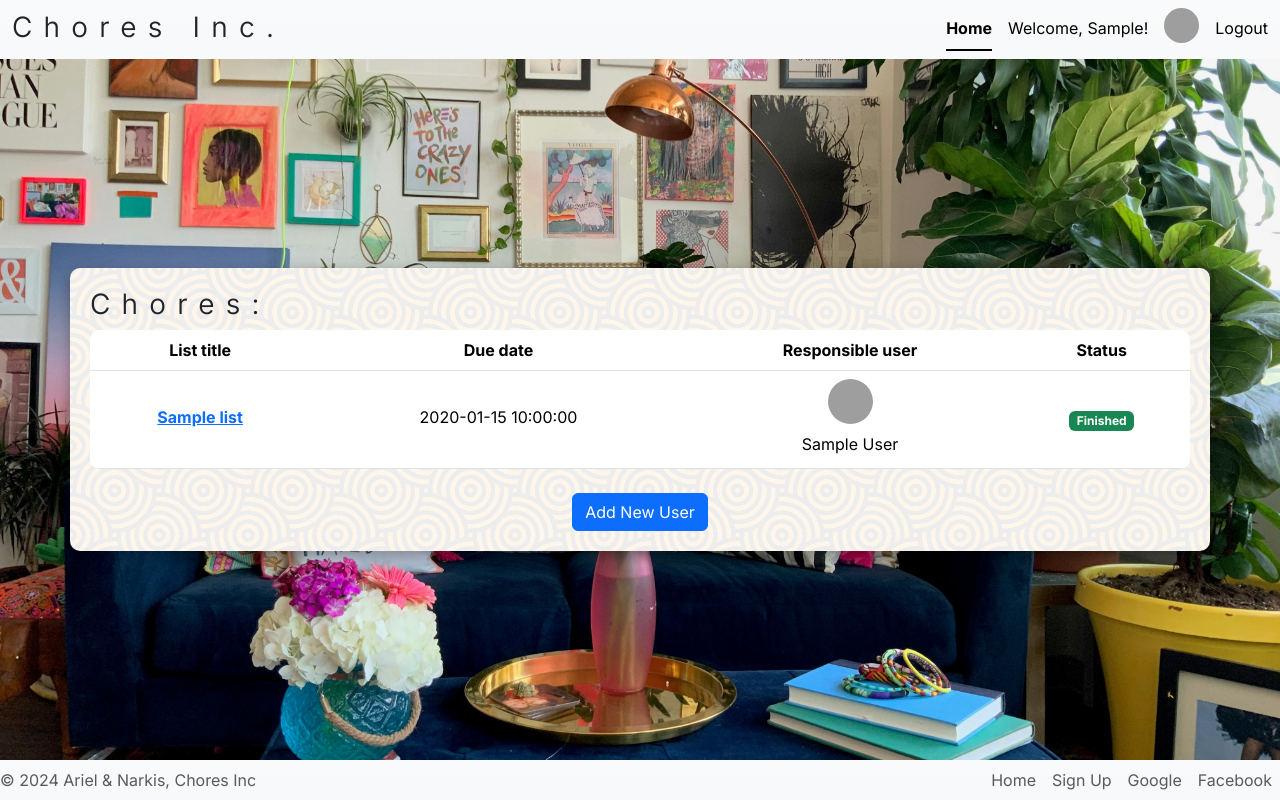
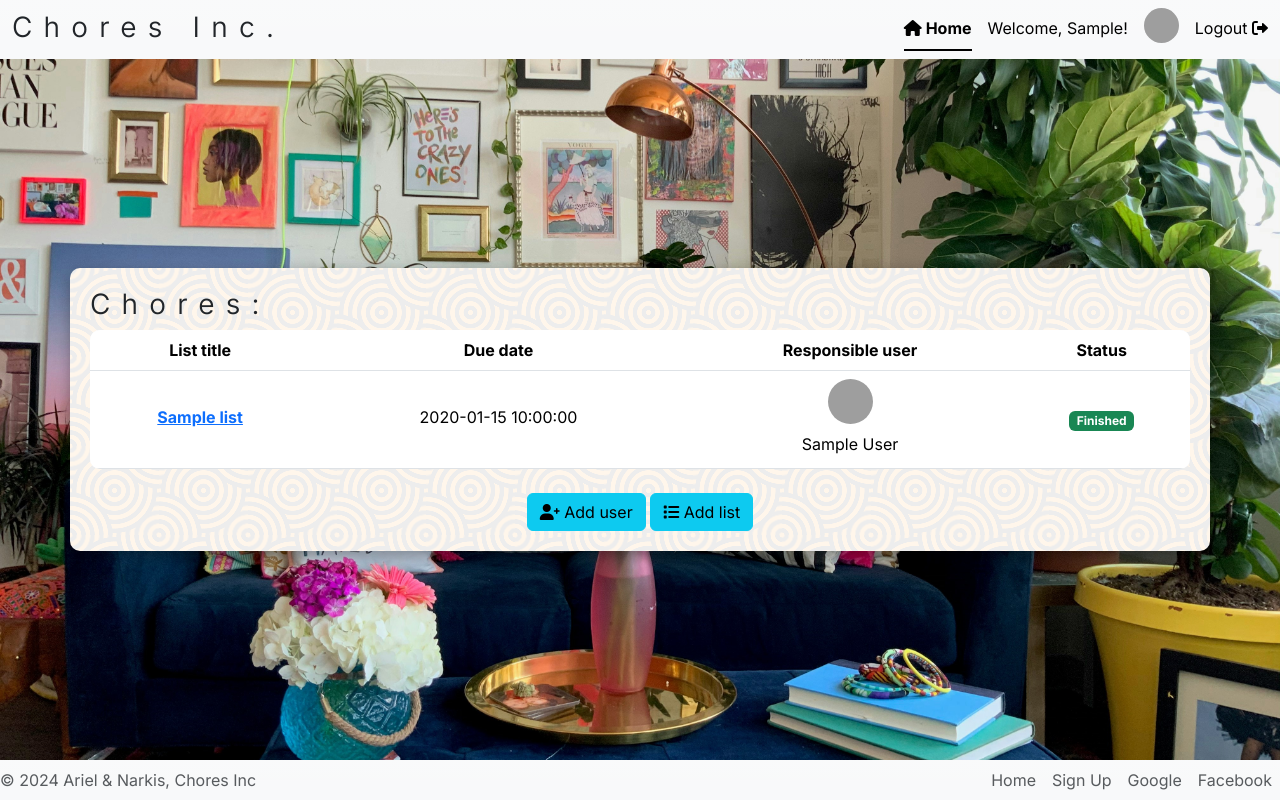
Before and after one commit to ArielBubis/Home_Chores_Website, a PHP site: page / in a window 1280 px wide. Run offline with PHP 8.4, Linux system fonts and the light colour scheme; the visitor is signed in with stand-in values (Sample User, id 1); tables that the repository leaves empty or names only in its code hold one stand-in row (values such as "Sample post"); some libraries are stand-ins or nearby versions; grey boxes are pictures that could not be loaded.

Commit message:
add icons, fix buttons in modals, add new modal for add users

```diff
--- a/API/db.php
+++ b/API/db.php
@@ -4,7 +4,7 @@
     $servername = "localhost";
     $username = "root";
     $password = "";
-    $dbName = "hw2_205735749_208019729";
+    $dbName = "hw3_205735749_208019729";
 
     $conn = new mysqli($servername,$username,$password,$dbName);
 
--- a/API/install.php
+++ b/API/install.php
@@ -12,7 +12,7 @@ if ($conn->connect_error) {
 }
 
 // Create database
-$dbName = "hw2_205735749_208019729";
+$dbName = "hw3_205735749_208019729";
 $sql = "CREATE DATABASE IF NOT EXISTS $dbName";
 if ($conn->query($sql)) {
     echo "Database created successfully <br>";
--- a/components/header.php
+++ b/components/header.php
@@ -1,8 +1,7 @@
 <?php
 session_start();
 $current_page = basename($_SERVER['PHP_SELF']); // Save current page
-require "API/db.php";
-
+require_once('API/db.php');
 ?>
 
 <!DOCTYPE html>
@@ -18,6 +17,7 @@ require "API/db.php";
     <link href="https://fonts.googleapis.com/css2?family=Inter:wght@100..900&display=swap" rel="stylesheet">
     <link rel="stylesheet" type="text/css" href="style/style.css">
     <link rel="stylesheet" href="https://cdn.jsdelivr.net/npm/bootstrap-icons@1.3.0/font/bootstrap-icons.css">
+    <link rel="stylesheet" href="https://cdnjs.cloudflare.com/ajax/libs/font-awesome/6.0.0-beta3/css/all.min.css">
 </head>
 
 <body>
@@ -26,7 +26,9 @@ require "API/db.php";
             <div class="container-fluid">
                 <h3 class="company_title mb-1"><a class="nav-link" href="index.php">Chores Inc.</a></h3>
                 <div class="nav nav-underline">
-                    <a id="homepage" class="nav-link text-black <?php echo ($current_page == 'index.php') ? 'active' : ''; ?>" href="index.php">Home</a>
+                    <a id="homepage" class="nav-link text-black <?php echo ($current_page == 'index.php') ? 'active' : ''; ?>" href="index.php">
+                    <i class="fa-solid fa-house"></i> Home
+                    </a>
                     <?php if (isset($_SESSION['userLoggedIn']) || ((isset($_COOKIE['email'])) && (isset($_COOKIE['password'])))) : ?>
                         <?php
                         // Check if the user is logged in using cookies and set the session variables
@@ -45,7 +47,9 @@ require "API/db.php";
                         ?>
                         <span class="navbar-text text-black">Welcome, <?= htmlspecialchars($row['first_name']) ?>!</span>
                         <img src="https://api.dicebear.com/9.x/bottts/svg?baseColor=<?= ($row['avatar_color']) ?>&seed= <?= rand() ?>" alt="" style="width: 35px; height: 35px" class="img-fluid rounded-circle mb-2 d-none d-sm-block" />
-                        <a id="logoutNav" class="nav-link text-black" href="API/logout.php">Logout</a>
+                        <a id="logoutNav" class="nav-link text-black" href="API/logout.php">
+                        Logout <i class="fa-solid fa-right-from-bracket"></i>
+                    </a>
                     <?php else : ?>
                         <?php // If the user is not logged in, display the login and signup links
                         $current_page = basename($_SERVER['PHP_SELF']);
@@ -55,8 +59,11 @@ require "API/db.php";
                             exit;
                         }
                         ?>
-                        <a id="signinPage" class="nav-link text-black <?php echo ($current_page == 'log_in.php') ? 'active' : ''; ?>" href="log_in.php">Login</a>
-                        <a id="signupPage" class="nav-link text-black <?php echo ($current_page == 'sign_up.php') ? 'active' : ''; ?>" href="sign_up.php">Sign up</a>
+                        <a id="signinPage" class="nav-link text-black <?php echo ($current_page == 'log_in.php') ? 'active' : ''; ?>" href="log_in.php">
+                        <i class="fa-solid fa-right-to-bracket"></i> Login
+                    </a>
+                        <a id="signupPage" class="nav-link text-black <?php echo ($current_page == 'sign_up.php') ? 'active' : ''; ?>" href="sign_up.php">
+                        <i class="fa-solid fa-address-card"></i> Sign up</a>
                     <?php endif; ?>
                 </div>
             </div>
--- a/index.php
+++ b/index.php
@@ -12,12 +12,13 @@
   <link rel="preconnect" href="https://fonts.gstatic.com" crossorigin>
   <link href="https://fonts.googleapis.com/css2?family=Inter:wght@100..900&display=swap" rel="stylesheet">
 
-  <link rel="stylesheet" type="text/css" href="style/style.css">
+  <link rel="stylesheet" href="https://cdnjs.cloudflare.com/ajax/libs/font-awesome/6.0.0-beta3/css/all.min.css" type="text/css" href="style/style.css">
 </head>
 
 <body>
   <!-- import navbar from header.php -->
-  <?php require_once('components/header.php');
+  <?php
+  require_once('components/header.php');
   $user_id = $_SESSION['user_id'];
   // Query to find the user by email
   $sql = "SELECT house_id FROM household WHERE responsible_user_id = ?;";
@@ -142,11 +143,15 @@
       </div>
     </div>
     <div class="text-center">
-      <button type="button" class="btn btn-primary mt-4" data-bs-toggle="modal" data-bs-target="#newUserModal">
-        Add New User
+      <button type="button" class="btn btn-info mt-4" data-bs-toggle="modal" data-bs-target="#newUserModal">
+      <i class="fas fa-user-plus"></i> Add user
+      </button>
+      <button type="button" class="btn btn-info mt-4" data-bs-toggle="modal" data-bs-target="#newChoresListModal">
+      <i class="fas fa-list"></i> Add list
       </button>
     </div>
 
+    <!-- Add user to household modal -->
   </div>
   <div class="modal fade" id="newUserModal" tabindex="-1" aria-labelledby="newUserModalLabel" aria-hidden="true">
     <div class="modal-dialog ">
@@ -158,14 +163,79 @@
         <div class="modal-body all_style">
           <form id="newUserForm" action="API/add_user_to_household.php" method="post">
             <div class="mb-3">
+            <label for="house_id" class="form-label" hidden></label>
               <input name="house_id" id="house_id" class="form-control" value="<?= $house_id ?>" hidden>
-              <label for="email" class="form-label">Email address</label>
-              <input type="email" name="email" id="email" class="form-control" placeholder="Email address" required autofocus>
+              <label for="emailInput" class="form-label">Email address</label>
+              <input type="email" name="email" id="emailInput" class="form-control" placeholder="Email address" autocomplete="email" required autofocus>
               <div id="suggesstion-box"></div>
             </div>
             <div class="modal-footer">
               <button type="button" class="btn btn-secondary" data-bs-dismiss="modal">Close</button>
               <button type="submit" class="btn btn-success">Add user</button>
+            </div>
+        </div>
+        </form>
+      </div>
+    </div>
+  </div>
+
+  <!-- Add new chores list modal -->
+  <div class="modal fade" id="newChoresListModal" tabindex="-1" aria-labelledby="newChoresListModalLabel" aria-hidden="true">
+  <div class="modal-dialog ">
+      <div class="modal-content">
+        <div class="modal-header">
+          <h5 class="modal-title" id="newChoresListModalLabel">New chores list</h5>
+          <button type="button" class="btn-close" data-bs-dismiss="modal" aria-label="Close"></button>
+        </div>
+        <div class="modal-body all_style">
+          <form id="newChoresListForm" action="API/add_chores_list.php" method="post">
+            <div class="mb-3">
+               <!-- Hidden Fields -->
+               <input type="hidden" name="chores_list_id" id="chores_list_id">
+                    <input type="hidden" name="cl_house_id" id="cl_house_id" value="<?= $house_id ?>">
+
+                    <!-- Responsible User Dropdown -->
+                    <div class="mb-3">
+                    <label for="choreListUser" class="form-label">Assign User</label>
+                      <select class="form-select" id="choreListUser" name="choreListUser" required>
+                        <option value="">Select a user</option>
+                        <?php
+                        // Get the users from the database and display them in a dropdown
+                        $userSql = "SELECT u.user_id, u.first_name, u.last_name
+                                    FROM users u
+                                    JOIN users_partof_household uph ON u.user_id = uph.user_id
+                                    WHERE uph.house_id = " . intval($_SESSION['house_id']) . "
+                                    ORDER BY first_name ASC";
+                        $userResult = $conn->query($userSql);
+                        if (!$userResult) {
+                          echo "Error: " . htmlspecialchars($conn->error);
+                        }
+                        while ($user = $userResult->fetch_assoc()) : ?>
+                          <option value="<?= htmlspecialchars($user['user_id']); ?>"><?= htmlspecialchars($user['first_name']) . " " . htmlspecialchars($user['last_name']); ?></option>
+                        <?php endwhile; ?>
+                      </select>
+                    </div>
+
+                     <!-- List Title -->
+                     <div class="mb-3">
+                        <label for="list_title" class="form-label">List Title</label>
+                        <input type="text" name="list_title" id="list_title" class="form-control" placeholder="Enter list title" required>
+                    </div>
+
+                    <!-- Due Date -->
+                    <div class="mb-3">
+                        <label for="due_date" class="form-label">Due Date</label>
+                        <input type="date" name="due_date" id="due_date" class="form-control" required>
+                    </div>
+
+                    <!-- Status (Hidden, default to "not finished") -->
+                    <input type="hidden" name="status" value="not finished">
+
+
+            </div>
+            <div class="modal-footer">
+              <button type="button" class="btn btn-secondary" data-bs-dismiss="modal">Close</button>
+              <button type="submit" class="btn btn-success">Add list</button>
             </div>
         </div>
         </form>
--- a/log_in.php
+++ b/log_in.php
@@ -45,7 +45,8 @@
           <label class="form-check-label" for="rememberMe">Remember me</label>
         </div>
         <div class="col d-flex justify-content-center">
-          <button type="submit" id="login-btn" class="btn btn-success btn-lg">Log In</button>
+          <button type="submit" id="login-btn" class="btn btn-success btn-lg">
+          <i class="fa-solid fa-right-to-bracket"></i> Log In</button>
         </div>
         <div class="signup-section">
           <p>New here? <a href="sign_up.php">Sign up here</a></p>
--- a/scripts.js
+++ b/scripts.js
@@ -191,6 +191,7 @@ $(document).ready(function () {
                 </tr>
             `; $('table tbody').append(newRow);
                     $('#newChoreModal').modal('hide'); // Hide the modal
+                    $('#newChoreForm').trigger("reset"); // Clear form afer closing
                 } else {
                     alert(response.message);
                 }
@@ -213,8 +214,8 @@ $(document).ready(function () {
               showModal('Confirm Deletion', 'Are you sure you want to delete this chore?');
               var closeButton = document.getElementById('closeButton');
               closeButton.removeAttribute('hidden');
-              closeButton.textContent = 'Delete';
-              document.getElementById('confirmButton').textContent = 'Cancel';
+              closeButton.textContent = 'Cancel';
+              document.getElementById('confirmButton').textContent = 'Delete';
 
               // Handle the confirmation button click
               document.getElementById('confirmButton').onclick = function () {
```
Also changed, not shown: chores.php (+9 -4 lines).
